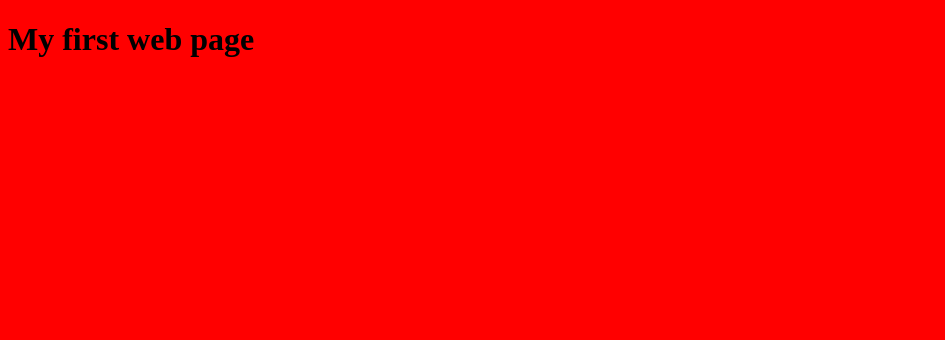
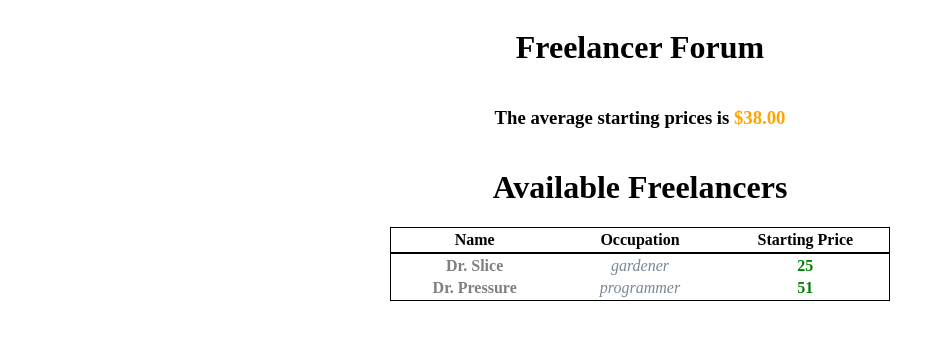
Before and after one commit to azodnemkrik/Block-19.FreelancerForum, a plain HTML site: page index.html in a window 1280 px wide. Shown: the whole page, without its empty margins (0-945 px from the left). Drawn offline with Linux system fonts and the light colour scheme.

Commit message:
Crazy Solution update

```diff
--- a/index.html
+++ b/index.html
@@ -1,5 +1,6 @@
 <!DOCTYPE html>
 <html lang="en">
+
 <head>
     <meta charset="UTF-8">
     <meta name="viewport" content="width=device-width, initial-scale=1.0">
@@ -7,7 +8,24 @@
     <link rel="stylesheet" href="style.css">
     <title>Document</title>
 </head>
+
 <body>
-    <h1>My first web page</h1>
+    <h1>Freelancer Forum</h1>
+    <h3>The average starting prices is <span class="average">$0</span></h3>
+    <h1>Available Freelancers</h1>
+    <table>
+        <tbody>
+            <tr>
+                <th>Name</th>
+                <th>Occupation</th>
+                <th>Starting Price</th>
+            </tr>
+        </tbody>
+    </table>
+    <table>
+        <tbody class="freelanceContainer">
+        </tbody>
+    </table>
 </body>
+
 </html>
--- a/script.js
+++ b/script.js
@@ -1 +1,54 @@
-console.log('Hello, world!');
+const tableBody = document.querySelector(".freelanceContainer")
+console.log(tableBody.innerHTML)
+
+
+const data = [
+  { name: "Dr. Slice", price: 25, occupation: "gardener" },
+  { name: "Dr. Pressure", price: 51, occupation: "programmer" },
+  { name: "Prof. Possibility", price: 43, occupation: "teacher" },
+  { name: "Prof. Prism", price: 81, occupation: "teacher" },
+  { name: "Dr. Impulse", price: 43, occupation: "teacher" },
+  { name: "Prof. Spark", price: 76, occupation: "programmer" },
+  { name: "Dr. Wire", price: 47, occupation: "teacher" },
+  { name: "Prof. Goose", price: 72, occupation: "driver" },
+];
+
+const freelancerData = []
+
+function addFreelancer(idx){
+  freelancerData.push(data[idx])
+  // render()
+}
+
+
+let average = undefined
+const averageText = document.querySelector(".average")
+function render() {
+  const html = freelancerData.map((freelancer) => {
+        return `<tr><td class="name">${freelancer.name}</td>
+          <td class="occupation">${freelancer.occupation}</td>
+          <td class="price">${freelancer.price}</td></tr>`
+  })
+  tableBody.innerHTML = html.join("")
+  let total = 0
+  for ( let i= 0 ; i < freelancerData.length ; i ++) {
+    total += freelancerData[i].price
+  }
+  average = total / freelancerData.length
+  averageText.innerHTML = "$"+ average.toFixed(2)
+
+
+
+}
+
+let count = -1
+const interval = setInterval((freelancer) => {
+  count++
+  console.log("count", count)
+  addFreelancer(count)
+  if(count === data.length-1){
+    clearInterval(interval)
+  }
+  render()
+} ,2000)
+// addFreelancer()
--- a/style.css
+++ b/style.css
@@ -1,3 +1,35 @@
 body {
-    background-color: red;
+    display: flex;
+    flex-direction: column;
+    align-items: center;
+    justify-content: center;
 }
+
+th, td {
+    width: 100px;
+}
+
+table {
+    width: 500px;
+    border: 1px solid black;
+    text-align: center;
+}
+
+.average {
+    color: orange;
+}
+
+.name {
+    color: Gray;
+    font-weight: bold;
+}
+
+.occupation {
+    color: lightslategray;
+    font-style: italic;
+}
+
+.price {
+    color: green;
+    font-weight: bold;
+}
```
